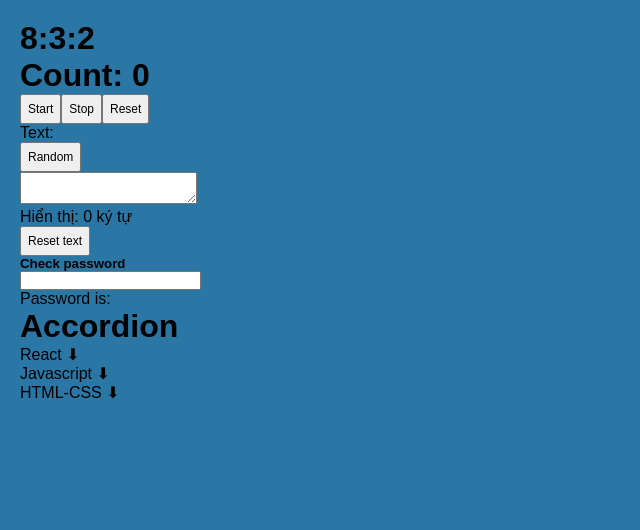
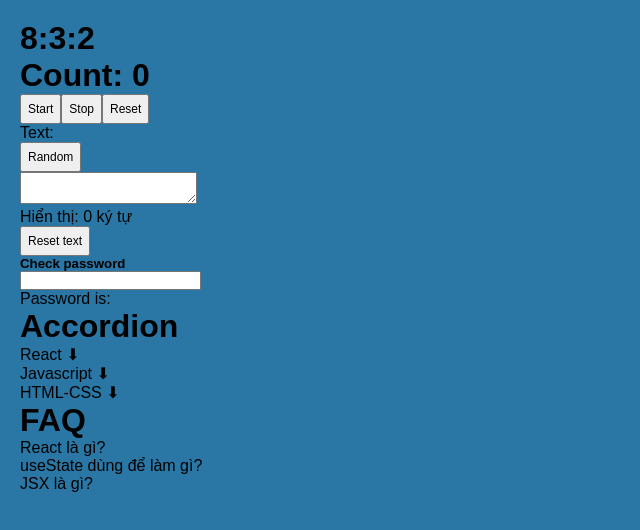
Before and after one commit to TruongTuanDung2001/React-learning, a React (Vite) app: page / in a window 1280 px wide. Shown: the top 530 px of the page, without its empty margins (0-640 px from the left). Built offline with nearby package versions, Linux system fonts and the light colour scheme.

Commit message:
Exp 7 useEffect: FAQ

```diff
--- a/src/App.jsx
+++ b/src/App.jsx
@@ -25,7 +25,7 @@ import {
 } from "./components/ConditionalRendering";
 
 import { UseEffect, UseEffect2, UseEffect3 } from "./components/UseEffect";
-import { Accordion, AutoCounter, CharacterCounter, Clock, PasswordStrength, RandomQuote } from "./components/ExpUseEffect";
+import { Accordion, AutoCounter, CharacterCounter, Clock, FAQ, PasswordStrength, RandomQuote } from "./components/ExpUseEffect";
 //
 function App() {
   const [count, setCount] = useState(0); //setCount để thay đổi count lưu lại sau khi chạy increase()
@@ -292,6 +292,8 @@ function ExpEffect(){
       <PasswordStrength />
 
       <Accordion />
+
+      <FAQ />
     </div>
   )
 }
--- a/src/components/ExpUseEffect.jsx
+++ b/src/components/ExpUseEffect.jsx
@@ -154,7 +154,7 @@ function Accordion() {
     <div>
       <h1>Accordion</h1>
       {title.map((item, i) => (
-        <div key={i} onClick={() => setIndex(i)}>
+        <div key={i} onClick={() => index === i ? setIndex(null): setIndex(i)}>
           <p>{item} ⬇</p>
           {index === i && <span>{content[i]}</span>}
         </div>
@@ -164,5 +164,33 @@ function Accordion() {
 
 }
 
+// exp7: Faq
+function FAQ(){
+    const questions = [
+    "React là gì?",
+    "useState dùng để làm gì?",
+    "JSX là gì?",
+  ];
+
+  const answers = [
+    "React là thư viện JavaScript để xây dựng giao diện.",
+    "useState dùng để lưu và cập nhật dữ liệu trong component.",
+    "JSX là cách viết giao diện giống HTML bên trong JavaScript.",
+  ];
+
+  const [index, setIndex] = useState(null);
+  return(
+    <div>
+      <h1>FAQ</h1>
+      {questions.map((q, i) => (
+        <div key={i} onClick={() => index !== i ? setIndex(i) : setIndex(null)}>
+          <p>{q}</p>
+          {index === i && <span>{answers[i]}</span>}
+        </div>
+      ))}
+    </div>
+  )
+}
+
 //
-export { Clock, AutoCounter, RandomQuote, CharacterCounter, PasswordStrength, Accordion };
+export { Clock, AutoCounter, RandomQuote, CharacterCounter, PasswordStrength, Accordion, FAQ };
```
